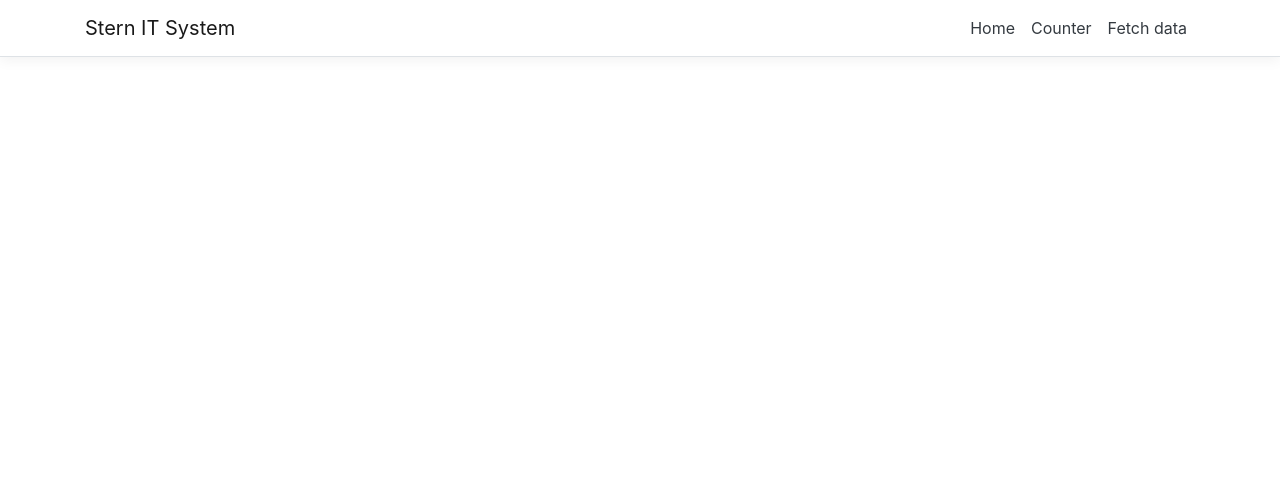
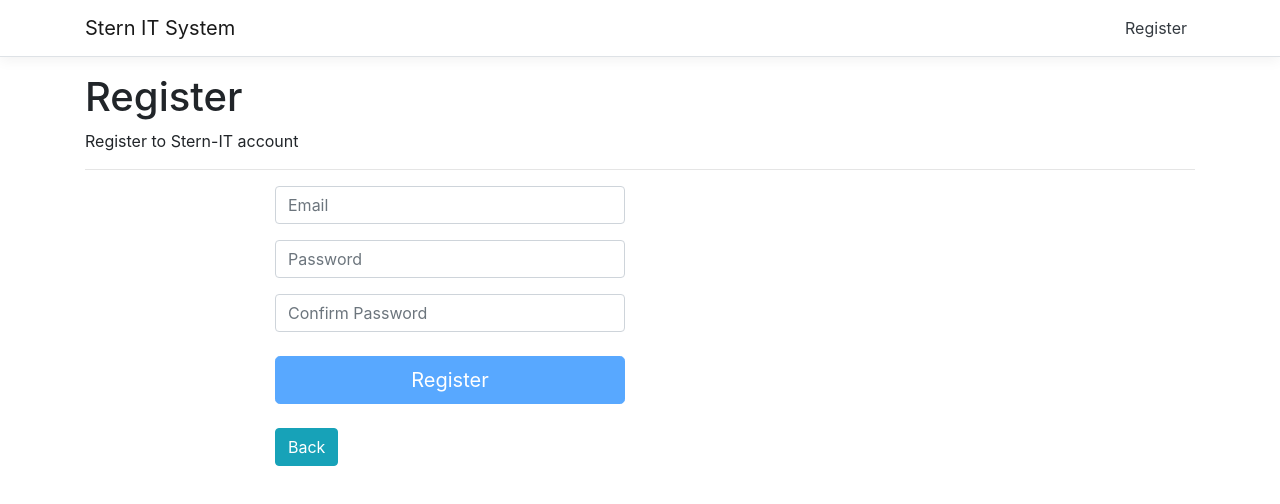
Before and after one commit to ido8447/Stern-IT_system, an Angular app in the folder Stern-IT/ClientApp/: page /users/register in a window 1280 px wide. Before the commit this address led to /. Shown: the top 504 px of the page. Built offline with nearby package versions, Linux system fonts and the light colour scheme.

Commit message:
Register Page and Registration

```diff
--- a/Stern-IT/ClientApp/src/app/nav-menu/nav-menu.component.html
+++ b/Stern-IT/ClientApp/src/app/nav-menu/nav-menu.component.html
@@ -20,21 +20,11 @@
         [ngClass]="{ show: isExpanded }"
       >
         <ul class="navbar-nav flex-grow">
-          <li
-            class="nav-item"
-            [routerLinkActive]="['link-active']"
-            [routerLinkActiveOptions]="{ exact: true }"
-          >
-            <a class="nav-link text-dark" [routerLink]="['/']">Home</a>
-          </li>
+
+
           <li class="nav-item" [routerLinkActive]="['link-active']">
-            <a class="nav-link text-dark" [routerLink]="['/counter']"
-              >Counter</a
-            >
-          </li>
-          <li class="nav-item" [routerLinkActive]="['link-active']">
-            <a class="nav-link text-dark" [routerLink]="['/fetch-data']"
-              >Fetch data</a
+            <a class="nav-link text-dark" [routerLink]="['/users/register']"
+              >Register</a
             >
           </li>
         </ul>
--- /dev/null
+++ b/Stern-IT/ClientApp/src/app/user/register/register.component.html
@@ -0,0 +1,106 @@
+<h1>Register</h1>
+  <p class="font-weight-normal">Register to Stern-IT account</p>
+  <hr />
+
+  <div class="row">
+  <div class="col-2"></div>
+  <div class="col-4">
+    <form
+    [formGroup]="userService.formRegisterModel"
+    (submit)="register()"
+    autocomplete="off"
+    >
+      <!-- Email -->
+      <div class="form-group">
+        <input
+          type="email"
+          placeholder="Email"
+          id="Email"
+          class="form-control"
+          formControlName="Email"
+          required
+          email
+        />
+        <label
+          class="text-danger"
+          *ngIf="
+            userService.formRegisterModel.get('Email').touched &&
+            userService.formRegisterModel.get('Email').errors?.email
+          "
+        >
+          Invalid Email Address
+        </label>
+      </div>
+
+      <!-- Password -->
+      <div formGroupName="Passwords" class="form-group mb-4">
+        <div class="form-group required">
+          <input
+            type="password"
+            placeholder="Password"
+            class="form-control"
+            formControlName="Password"
+          />
+          <label
+          class="text-danger"
+          *ngIf="
+            userService.formRegisterModel.get('Passwords.Password').touched &&
+            userService.formRegisterModel.get('Passwords.Password').errors
+              ?.required
+          "
+        >
+          Invalid Password Address
+        </label>
+        <label
+          class="text-danger"
+          *ngIf="
+            userService.formRegisterModel.get('Passwords.Password').touched &&
+            userService.formRegisterModel.get('Passwords.Password').errors?.minLength
+          "
+        >
+          Minimum Length is 4 charaters
+        </label>
+        </div>
+
+        <div class="form-group required">
+          <input
+            type="password"
+            placeholder="Confirm Password"
+            class="form-control"
+            formControlName="ConfirmPassword"
+          />
+          <label
+            class="text-danger"
+            *ngIf="
+              userService.formRegisterModel.get('Passwords.ConfirmPassword').touched &&
+              userService.formRegisterModel.get('Passwords.ConfirmPassword').errors
+                ?.required
+            "
+          >
+            Invalid Confirm Password Address
+          </label>
+          <label
+            class="text-danger"
+            *ngIf="
+              userService.formRegisterModel.get('Passwords.ConfirmPassword').touched &&
+              userService.formRegisterModel.get('Passwords.ConfirmPassword').errors?.passwordMismatch
+            "
+          >
+            The passwords does not match
+          </label>
+        </div>
+      </div>
+
+      <!-- Submit -->
+      <button
+        [disabled]="!userService.formRegisterModel.valid"
+        class="btn btn-lg btn-primary btn-block"
+        type="submit"
+      >
+        Register
+      </button>
+
+      <button class="ml-auto m-4 btn btn-info">Back</button>
+    </form>
+  </div>
+</div>
--- /dev/null
+++ b/Stern-IT/ClientApp/src/app/user/register/register.component.ts
@@ -0,0 +1,30 @@
+import { Component, Input, OnInit } from "@angular/core";
+import { NgForm } from "@angular/forms";
+import { Router } from "@angular/router";
+import { UserService } from "../services/user.service";
+
+@Component({
+  selector: "app-register",
+  templateUrl: "./register.component.html",
+  styleUrls: ["./register.component.css"],
+})
+export class RegisterComponent implements OnInit {
+  constructor(public userService: UserService) {}
+
+  ngOnInit(): void {
+    this.userService.formRegisterModel.reset();
+  }
+
+  register() {
+    this.userService.register().subscribe((res: any) => {
+      if (res.succeeded) {
+        this.userService.formRegisterModel.reset();
+        alert("New User Registered!");
+      } else {
+        res.errors.forEach((error: any) => {
+          console.log(error.description);
+        });
+      }
+    });
+  }
+}
--- a/Stern-IT/ClientApp/src/app/user/user.service.ts
+++ b/Stern-IT/ClientApp/src/app/user/services/user.service.ts
@@ -20,7 +20,7 @@ export class UserService {
 
   formRegisterModel = this.formBuilder.group({
     Email: ['', Validators.email],
-    Password: this.formBuilder.group(
+    Passwords: this.formBuilder.group(
       {
         Password: ['', [Validators.required, Validators.minLength(4)]],
         ConfirmPassword: ['', Validators.required],
@@ -34,11 +34,12 @@ export class UserService {
   register() {
     const body = {
       Email: this.formRegisterModel.value.Email,
-      Password: this.formRegisterModel.value.Password.Password,
+      Password: this.formRegisterModel.value.Passwords.Password,
     };
     return this.httpClient.post(this.baseURL + this.apiURL + 'Register', body);
   }
 
+  //
   comparePasswords(formBuilder: FormGroup) {
     const confirmPassword = formBuilder.get('ConfirmPassword');
     if (
--- a/Stern-IT/ClientApp/tsconfig.json
+++ b/Stern-IT/ClientApp/tsconfig.json
@@ -1,5 +1,4 @@
 {
-  "compileOnSave": false,
   "compilerOptions": {
     "outDir": "./dist",
     "experimentalDecorators": true,
```
Also changed, not shown: Stern-IT/ClientApp/src/app/app.module.ts (+26 -19 lines), Stern-IT/ClientApp/src/app/user/register/register.component.css (added).
